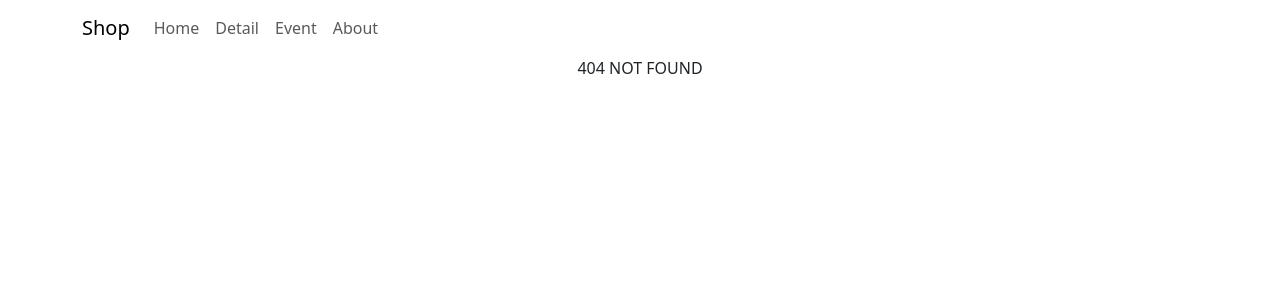
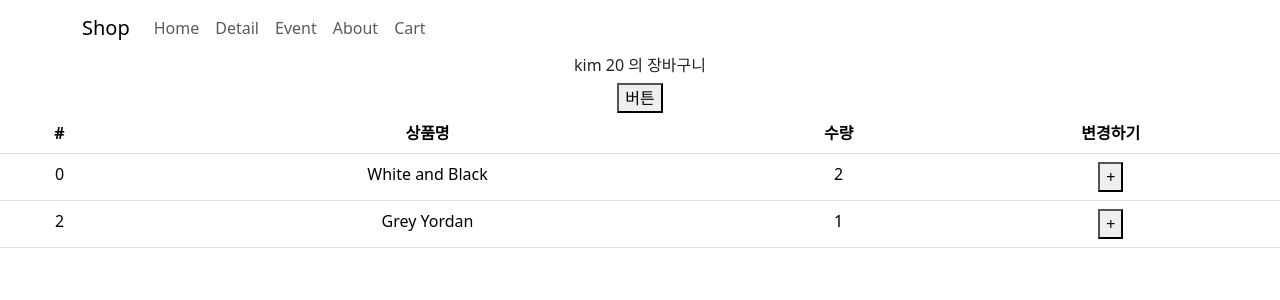
Before and after one commit to KindNeighbor/react-shop, a React (Create React App) app: page /cart in a window 1280 px wide. Before the commit this address had no page. Shown: the top 300 px of the page. Built offline with nearby package versions, Linux system fonts and the light colour scheme.

Commit message:
react-shop #6
1. redux

```diff
--- a/package.json
+++ b/package.json
@@ -3,6 +3,7 @@
   "version": "0.1.0",
   "private": true,
   "dependencies": {
+    "@reduxjs/toolkit": "^1.8.1",
     "@testing-library/jest-dom": "^5.17.0",
     "@testing-library/react": "^13.4.0",
     "@testing-library/user-event": "^13.5.0",
@@ -11,6 +12,7 @@
     "react": "^18.2.0",
     "react-bootstrap": "^2.10.2",
     "react-dom": "^18.2.0",
+    "react-redux": "^8.1.3",
     "react-router-dom": "^6.22.3",
     "react-scripts": "5.0.1",
     "styled-components": "^6.1.8",
--- a/src/App.js
+++ b/src/App.js
@@ -6,9 +6,10 @@ import {createContext, useState} from "react";
 import data from './data';
 import { Routes, Route, Link, useNavigate, Outlet } from 'react-router-dom'
 import Detail from './routes/Detail.js'
+import Cart from './routes/Cart.js'
 import axios from 'axios';
 
-export let Context1 = createContext();
+// export let Context1 = createContext();
 
 function App() {
 
@@ -28,6 +29,7 @@ function App() {
                     <Nav.Link onClick={() => { navigate('/detail')}}>Detail</Nav.Link>
                     <Nav.Link onClick={() => { navigate('/event')}}>Event</Nav.Link>
                     <Nav.Link onClick={() => { navigate('/about')}}>About</Nav.Link>
+                    <Nav.Link onClick={() => { navigate('/cart')}}>Cart</Nav.Link>
                 </Nav>
             </Container>
         </Navbar>
@@ -35,11 +37,8 @@ function App() {
         <Routes>
             <Route path="/" element={<Home shoes={shoes} setShoes={setShoes}
                                            count={count} setCount={setCount}/>}/>
-            <Route path="/detail/:id" element={
-                <Context1.Provider value={{ stock, shoes }}>
-                    <Detail shoes={shoes} />
-                </Context1.Provider>} >
-            </Route>
+            <Route path="/detail/:id" element={<Detail shoes={shoes} />} />
+            <Route path="/cart" element={<Cart/>}/>
             <Route path="/event" element={<Event />}>
                 <Route path="one" element={<div>event one1</div>}/>
                 <Route path="two" element={<div>event two2</div>}/>
--- /dev/null
+++ b/src/routes/Cart.js
@@ -0,0 +1,47 @@
+import { Table } from 'react-bootstrap'
+import { useDispatch, useSelector } from "react-redux";
+import { increaseAge,  increaseCount } from "../store/userSlice";
+
+function Cart() {
+
+    let state = useSelector((state) => state);
+    let dispatch = useDispatch();
+
+    return (
+        <div>
+
+            <h6>{state.user.name} {state.user.age} 의 장바구니</h6>
+            <button onClick={() => {
+                dispatch(increaseAge(2))
+            }}>버튼</button>
+
+            <Table>
+                <thead>
+                <tr>
+                    <th>#</th>
+                    <th>상품명</th>
+                    <th>수량</th>
+                    <th>변경하기</th>
+                </tr>
+                </thead>
+                <tbody>
+                {
+                    state.cart.map((a, i) =>
+                    <tr key={i}>
+                        <td>{state.cart[i].id}</td>
+                        <td>{state.cart[i].name}</td>
+                        <td>{state.cart[i].count}</td>
+                        <td>
+                            <button onClick={() =>{
+                                dispatch(increaseCount(state.cart[i].id))
+                            }}>+</button>
+                        </td>
+                    </tr>)
+                }
+                </tbody>
+            </Table>
+        </div>
+    )
+}
+
+export default Cart;
--- a/src/routes/Detail.js
+++ b/src/routes/Detail.js
@@ -1,9 +1,11 @@
 import { useParams } from "react-router-dom";
 import styled from 'styled-components'
-import {useContext, useEffect, useState} from "react";
-import {Button, Navbar, Container, Nav} from 'react-bootstrap'
+import { useEffect, useState } from "react";
+import { Nav } from 'react-bootstrap'
+import { addItem } from "../store/userSlice";
+import {useDispatch} from "react-redux";
 
-import {Context1} from './../App'
+// import {Context1} from './../App'
 
 
 let YelloBtn = styled.button`
@@ -20,8 +22,6 @@ let Box = styled.div`
 
 function Detail(props) {
 
-    let { stock } = useContext(Context1);
-
     let [count, setCount] = useState(0);
     let [alerts, setAlerts] = useState(true);
     let [num, setNum] = useState('');
@@ -31,6 +31,7 @@ function Detail(props) {
     let changeId = parseInt(id) + 1;
     let product = props.shoes.find(x => x.id == id);
     let [fade2, setFade2] = useState('');
+    let dispatch = useDispatch();
 
     useEffect(() => {
         setFade2('end')
@@ -70,7 +71,14 @@ function Detail(props) {
                     <h4 className="pt-5">{product.title}</h4>
                     <p>{product.content}</p>
                     <p>{product.price} 원</p>
-                    <button className="btn btn-danger">주문하기</button>
+                    <button className="btn btn-danger" onClick={() => {
+                        let newItem = {
+                            id : id,
+                            name : product.title,
+                            count : 2
+                        }
+                        dispatch(addItem(newItem));
+                    }}>주문하기</button>
                 </div>
             </div>
 
@@ -94,19 +102,18 @@ function Detail(props) {
 function TabContent(props) {
 
     let [fade, setFade] = useState('');
-    let { stock } = useContext(Context1);
 
     useEffect(() => {
         let a= setTimeout(() => { setFade('end') }, 100)
         return () => {
             clearTimeout(a);
-            setFade('')
+            setFade('');
         }
     }, [props.tab])
 
     return(
         <div className={`start ${fade}`}>
-            { [ <div>{stock}</div>, <div>내용1</div>, <div>내용2</div> ][props.tab] }
+            { [ <div>{props.shoes[0].title}</div>, <div>내용1</div>, <div>내용2</div> ][props.tab] }
         </div>
     )
 }
--- /dev/null
+++ b/src/store.js
@@ -0,0 +1,11 @@
+import { configureStore } from "@reduxjs/toolkit";
+import { user, stock, cart } from './store/userSlice'
+
+
+export default configureStore({
+    reducer: {
+        user : user.reducer,
+        stock : stock.reducer,
+        cart : cart.reducer
+    }
+})
--- /dev/null
+++ b/src/store/userSlice.js
@@ -0,0 +1,52 @@
+import { createSlice } from "@reduxjs/toolkit";
+
+
+let user = createSlice({
+    name: "user",
+    initialState: { name : 'kim', age : 20 },
+    reducers : {
+        changeName(state) {
+            state.name = 'park'
+        },
+        increaseAge(state, a) {
+            state.age += a.payload
+        }
+    }
+})
+
+export let { changeName, increaseAge } = user.actions;
+
+let stock = createSlice({
+    name : 'stock',
+    initialState: [10, 11, 12]
+})
+
+let cart = createSlice({
+    name: "cart",
+    initialState: [{
+        id: 0,
+        name: "White and Black",
+        count: 2
+    },
+
+        {
+            id : 2,
+            name : "Grey Yordan",
+            count : 1
+        },
+    ],
+    reducers : {
+        increaseCount(state, action) {
+            let id = state.findIndex((item) => { return item.id === action.payload })
+            state[id].count += 1;
+        },
+        addItem(state, action) {
+            state.push(action.payload);
+        }
+    }
+})
+
+export let { increaseCount, addItem } = cart.actions;
+
+
+export { user, stock, cart };
```
Also changed, not shown: src/index.js (+6 -2 lines), 1 other file (tests, documents, lock files or other folders).
